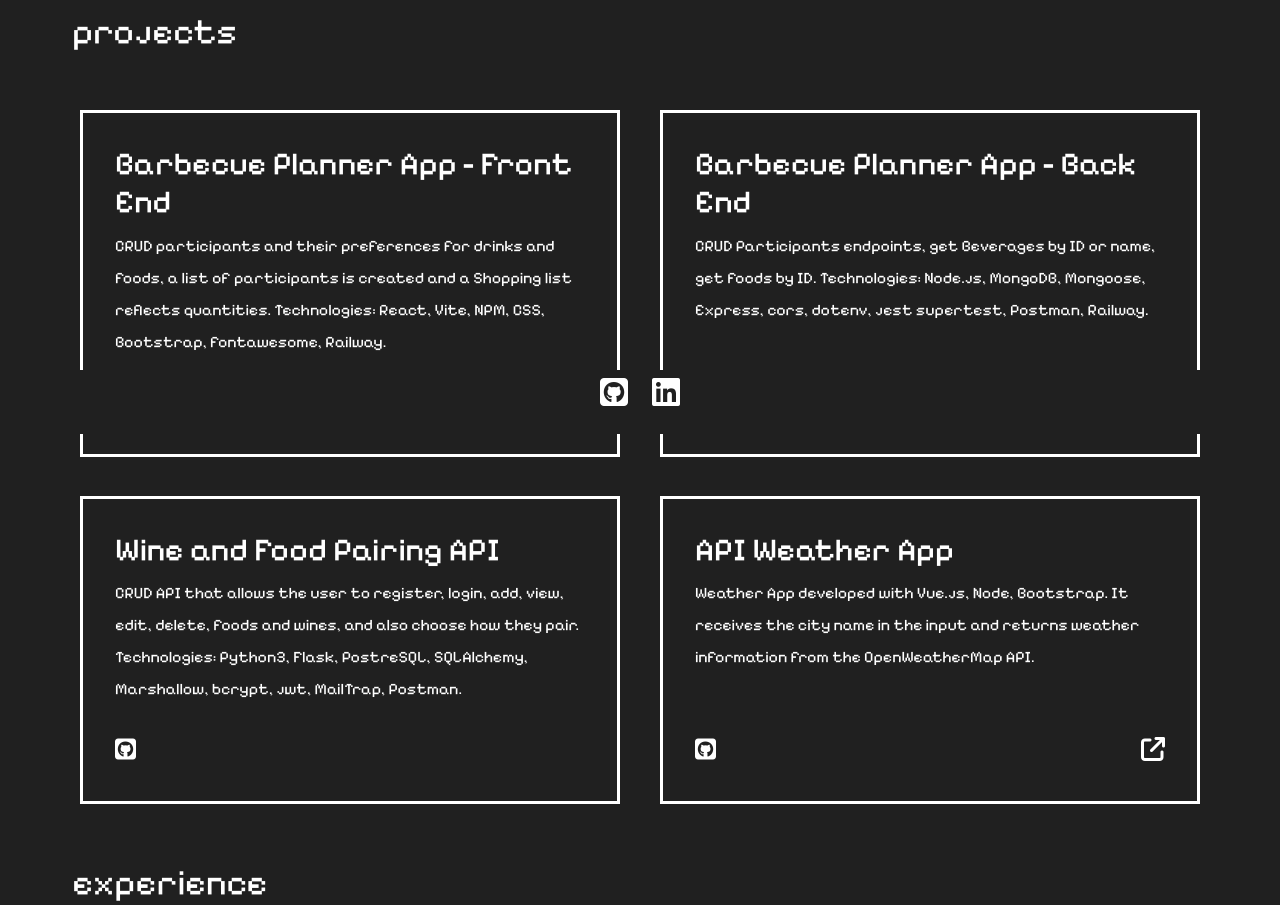
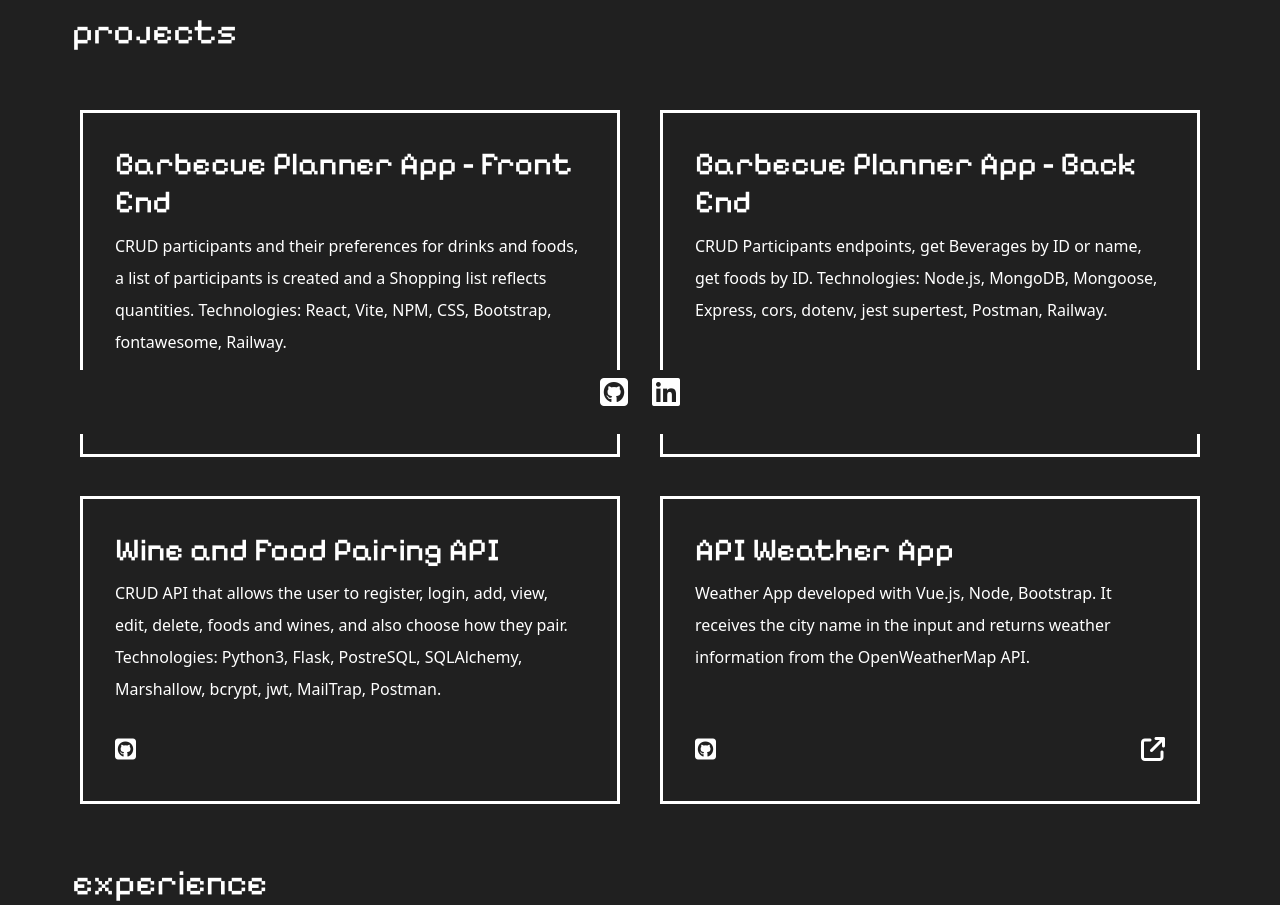
Before and after one commit to punisher-dev/gus_costa_portfolio, a PHP site: page / in a window 1280 px wide. Shown: the part 366-1271 px from the top of the page. Run offline with PHP 8.4, Linux system fonts and the light colour scheme; some libraries are stand-ins or nearby versions.

Commit message:
Update: Paragraph font

```diff
--- a/style-portfolio.css
+++ b/style-portfolio.css
@@ -96,6 +96,10 @@ main{
     text-align: left;
     line-height: 2rem;
     padding-bottom: 3rem;
+}
+
+p{
+    font-family: system-ui, -apple-system, BlinkMacSystemFont, 'Segoe UI', Roboto, Oxygen, Ubuntu, Cantarell, 'Open Sans', 'Helvetica Neue', sans-serif
 }
 
 .dark h1 strong{
```
